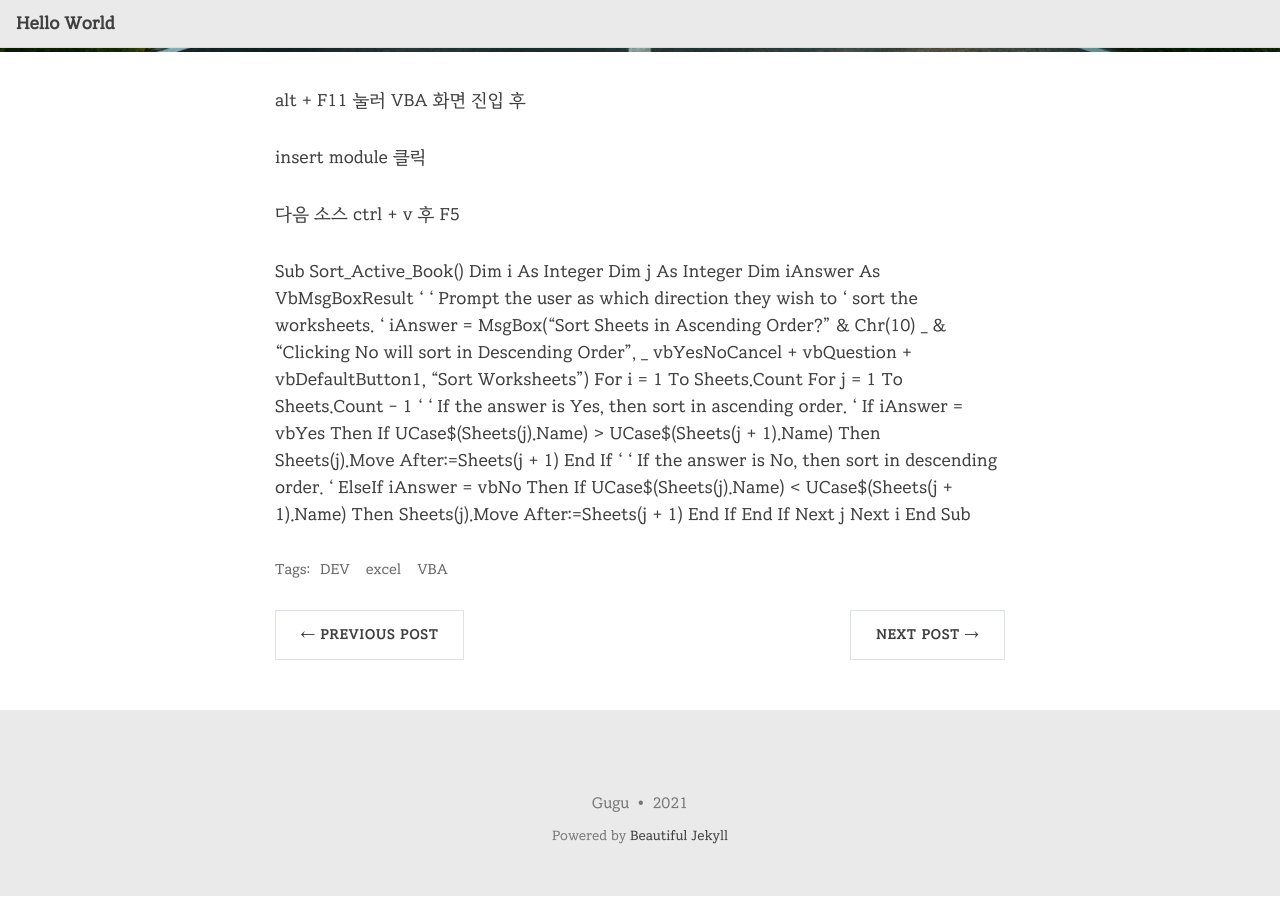
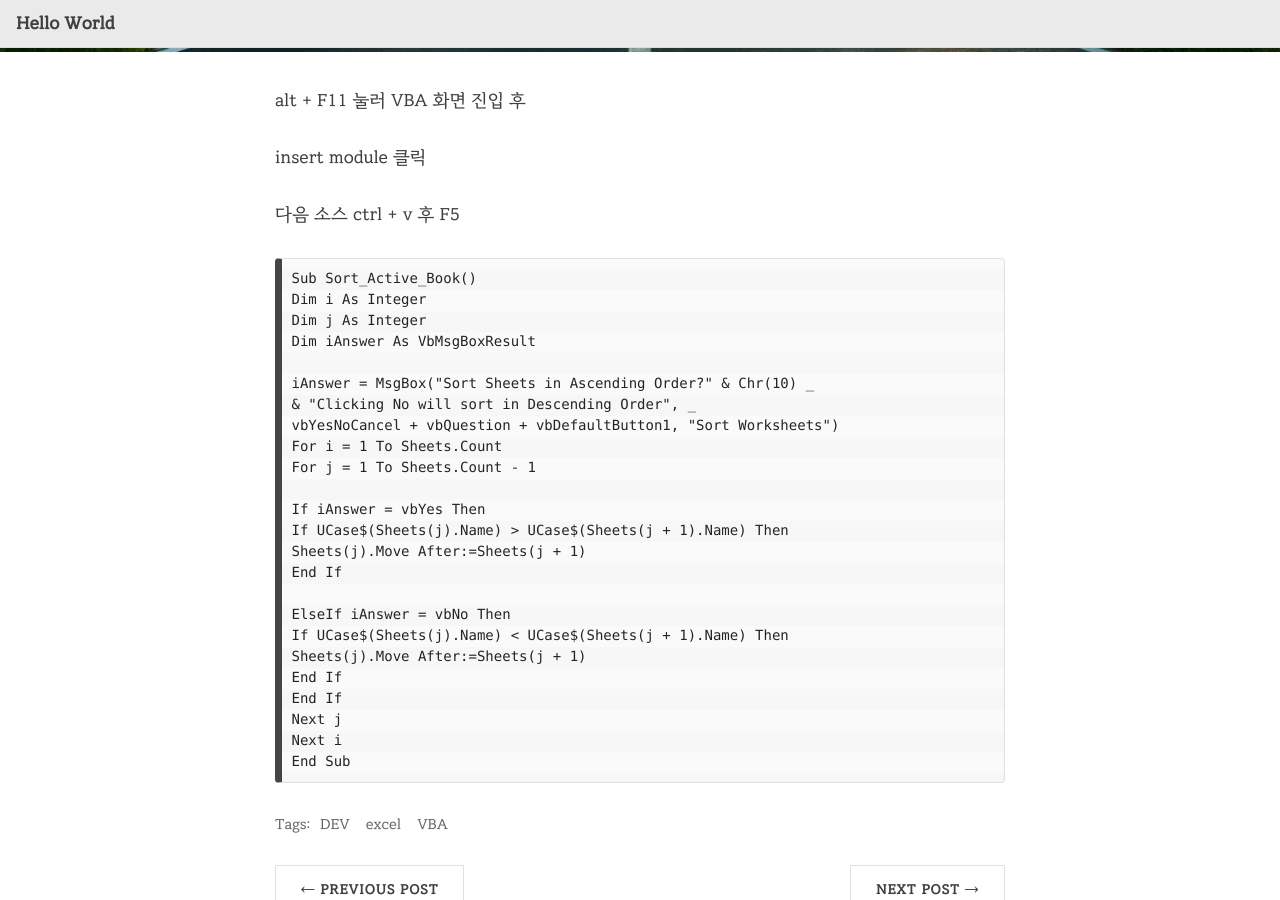
Before and after one commit to 1stGugu/1stGugu.github.io, a Jekyll site: the page built from _posts/2021-06-03-excel.md, in a window 1280 px wide and 900 px high, scrolled down 491 px. Built offline with Jekyll 4.4.1, drawn with Linux system fonts in a browser that asks for light colours; nearby versions of some CDN libraries.

Commit message:
Update 2021-06-03-excel.md

````diff
--- a/_posts/2021-06-03-excel.md
+++ b/_posts/2021-06-03-excel.md
@@ -13,30 +13,23 @@ alt + F11 눌러 VBA 화면 진입 후
 insert module 클릭
 
 다음 소스 ctrl + v 후 F5
-
+```
 Sub Sort_Active_Book()
 Dim i As Integer
 Dim j As Integer
 Dim iAnswer As VbMsgBoxResult
-'
-' Prompt the user as which direction they wish to
-' sort the worksheets.
-'
+
 iAnswer = MsgBox("Sort Sheets in Ascending Order?" & Chr(10) _
 & "Clicking No will sort in Descending Order", _
 vbYesNoCancel + vbQuestion + vbDefaultButton1, "Sort Worksheets")
 For i = 1 To Sheets.Count
 For j = 1 To Sheets.Count - 1
-'
-' If the answer is Yes, then sort in ascending order.
-'
+
 If iAnswer = vbYes Then
 If UCase$(Sheets(j).Name) > UCase$(Sheets(j + 1).Name) Then
 Sheets(j).Move After:=Sheets(j + 1)
 End If
-'
-' If the answer is No, then sort in descending order.
-'
+
 ElseIf iAnswer = vbNo Then
 If UCase$(Sheets(j).Name) < UCase$(Sheets(j + 1).Name) Then
 Sheets(j).Move After:=Sheets(j + 1)
@@ -45,3 +38,4 @@ End If
 Next j
 Next i
 End Sub
+```
````
